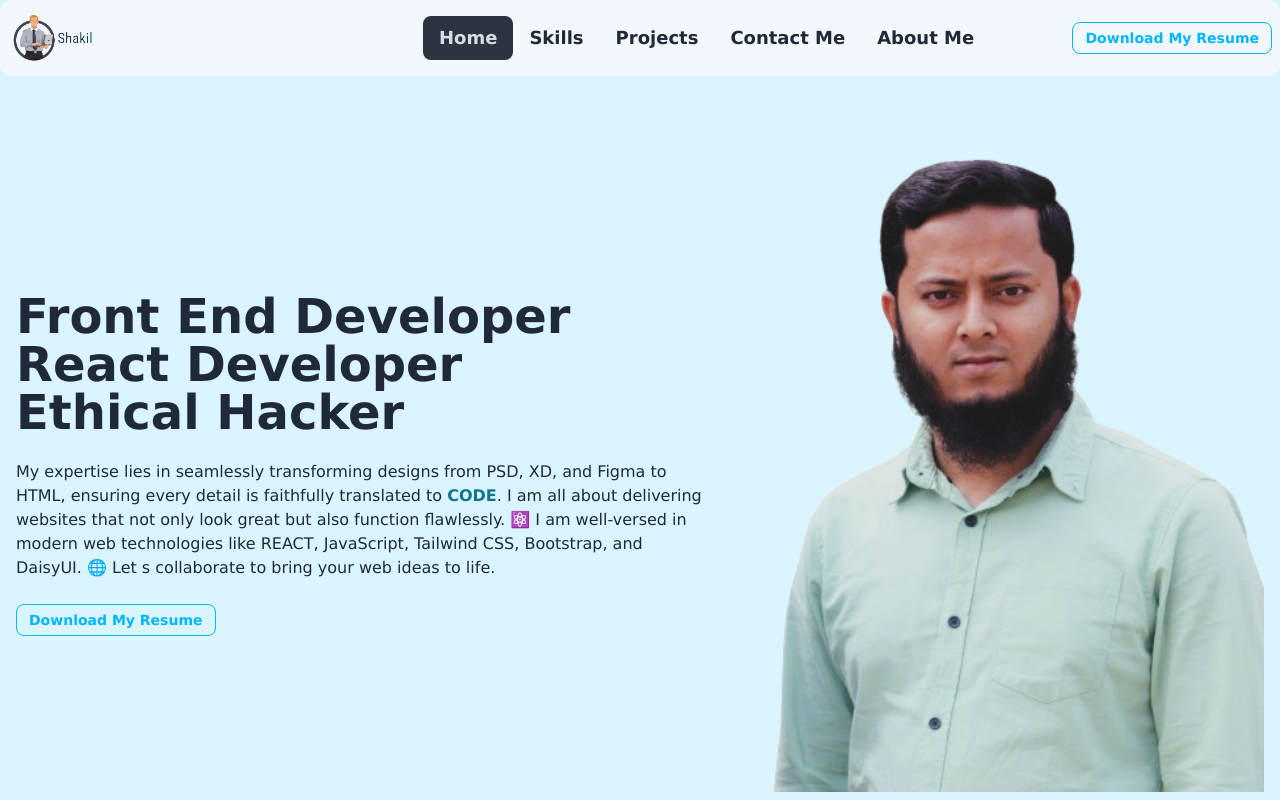
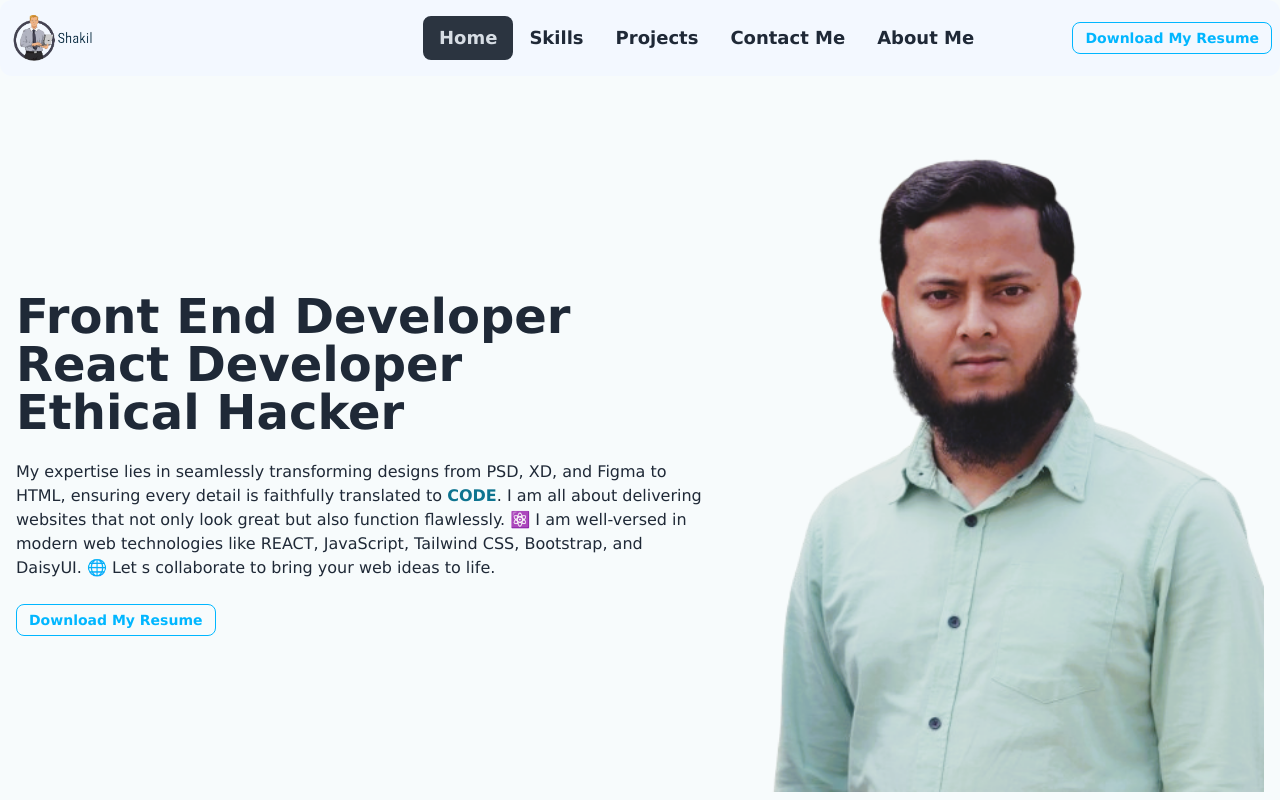
Before and after one commit to mdshakil04/my-portfolio, a React (Vite) app: page / in a window 1280 px wide. Shown: the top 800 px of the page. Built offline with nearby package versions, Linux system fonts and the light colour scheme.

Commit message:
Some new librarys added

```diff
--- a/package.json
+++ b/package.json
@@ -16,7 +16,11 @@
     "match-sorter": "^6.3.1",
     "react": "^18.2.0",
     "react-dom": "^18.2.0",
+    "react-icons": "^5.5.0",
+    "react-parallax-tilt": "^1.7.295",
     "react-router-dom": "^6.20.1",
+    "react-toastify": "^11.0.5",
+    "react-typing-effect": "^2.0.5",
     "sort-by": "^1.2.0",
     "sweetalert2": "^11.10.1"
   },
--- a/src/Home/Home.jsx
+++ b/src/Home/Home.jsx
@@ -7,7 +7,7 @@ import AboutMe from "../Components/AboutMe/AboutMe";
 
 const Home = () => {
     return (
-        <div className="static pt-16 bg-[#DAF5FF]">
+        <div className="static pt-16 bg-[#F7FBFC]">
             <Hero></Hero>
             <Skills></Skills>
             <Projects></Projects>
```
Also changed, not shown: 1 other file (tests, documents, lock files or other folders).
